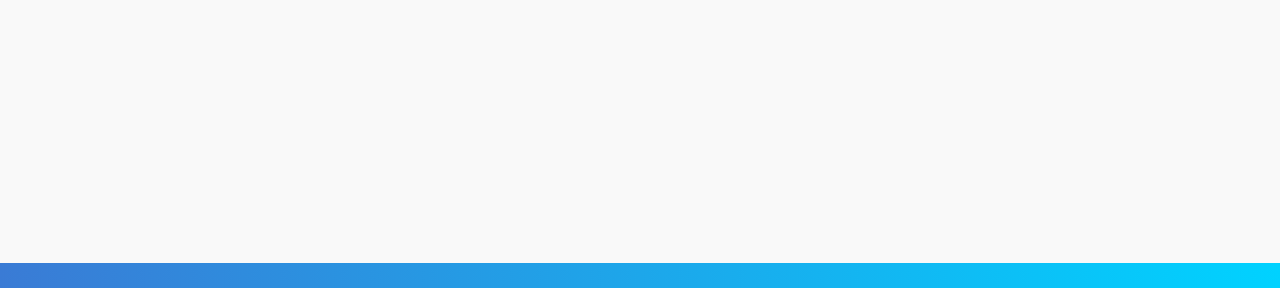
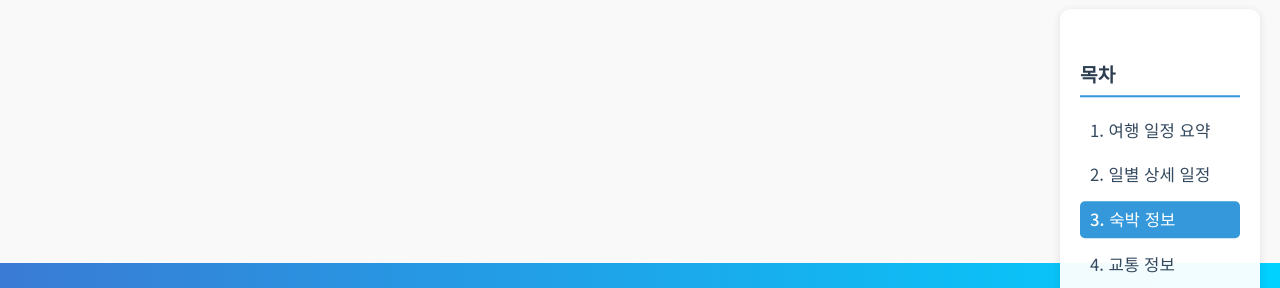
Before and after one commit to eddy961206/travel_plan, a website: page index.html in a window 1280 px wide. Shown: the part 137-425 px from the top of the page. Drawn offline with nearby package versions, Linux system fonts and the light colour scheme; no server answers.

Commit message:
Added sidebar

```diff
--- a/public/js/index.js
+++ b/public/js/index.js
@@ -108,4 +108,36 @@ $(document).ready(function() {
 
     // 첫 번째 일차는 기본으로 펼치기
     $('.day-header:first').click();
+
+    // 사이드바 생성 및 스크롤 감지
+    const tocContent = $('.toc').html();
+    $('body').append(`<div class="toc-sidebar">${tocContent}</div>`);
+
+    // 스크롤 이벤트 핸들러
+    $(window).scroll(function() {
+        const currentPosition = $(this).scrollTop() + 100;
+
+        $('section').each(function() {
+            const sectionTop = $(this).offset().top;
+            const sectionBottom = sectionTop + $(this).outerHeight();
+
+            if (currentPosition >= sectionTop && currentPosition <= sectionBottom) {
+                const id = $(this).attr('id');
+                $('.toc-sidebar a').removeClass('active');
+                $(`.toc-sidebar a[href="#${id}"]`).addClass('active');
+            }
+        });
+    });
+
+    // 부드러운 스크롤
+    $('.toc-sidebar a').click(function(e) {
+        e.preventDefault();
+        const target = $($(this).attr('href'));
+        if (target.length) {
+            $('html, body').animate({
+                scrollTop: target.offset().top - 80
+            }, 800);
+        }
+    });
+
 });
--- a/public/styles.css
+++ b/public/styles.css
@@ -212,3 +212,65 @@ footer {
     padding: 0;
     margin: 0;
 }
+/* ▼▼▼ 새로운 사이드바 스타일 ▼▼▼ */
+.toc-sidebar {
+    position: fixed;
+    top: 50%;
+    right: 20px;
+    transform: translateY(-50%);
+    background: rgba(255, 255, 255, 0.95);
+    padding: 20px;
+    border-radius: 10px;
+    box-shadow: 0 2px 10px rgba(0,0,0,0.1);
+    width: 200px;
+    z-index: 1000;
+    transition: all 0.3s ease;
+}
+
+.toc-sidebar h2 {
+    font-size: 1.2em;
+    margin-bottom: 15px;
+    color: #2c3e50;
+    border-bottom: 2px solid #3498db;
+    padding-bottom: 5px;
+}
+
+.toc-sidebar ul {
+    list-style: none;
+    padding: 0;
+    margin: 0;
+}
+
+.toc-sidebar li {
+    margin: 8px 0;
+}
+
+.toc-sidebar a {
+    color: #34495e;
+    text-decoration: none;
+    font-size: 0.95em;
+    transition: all 0.2s ease;
+    display: block;
+    padding: 5px 10px;
+    border-radius: 5px;
+}
+
+.toc-sidebar a:hover {
+    background: #f0f4f8;
+    color: #2980b9;
+    transform: translateX(-5px);
+}
+
+.toc-sidebar a.active {
+    background: #3498db;
+    color: white !important;
+    font-weight: 500;
+}
+
+/* 모바일 대응 */
+@media (max-width: 768px) {
+    .toc-sidebar {
+        display: none; /* 모바일에서는 숨김 */
+    }
+}
+/* ▲▲▲ 추가 완료 ▲▲▲ */
```
